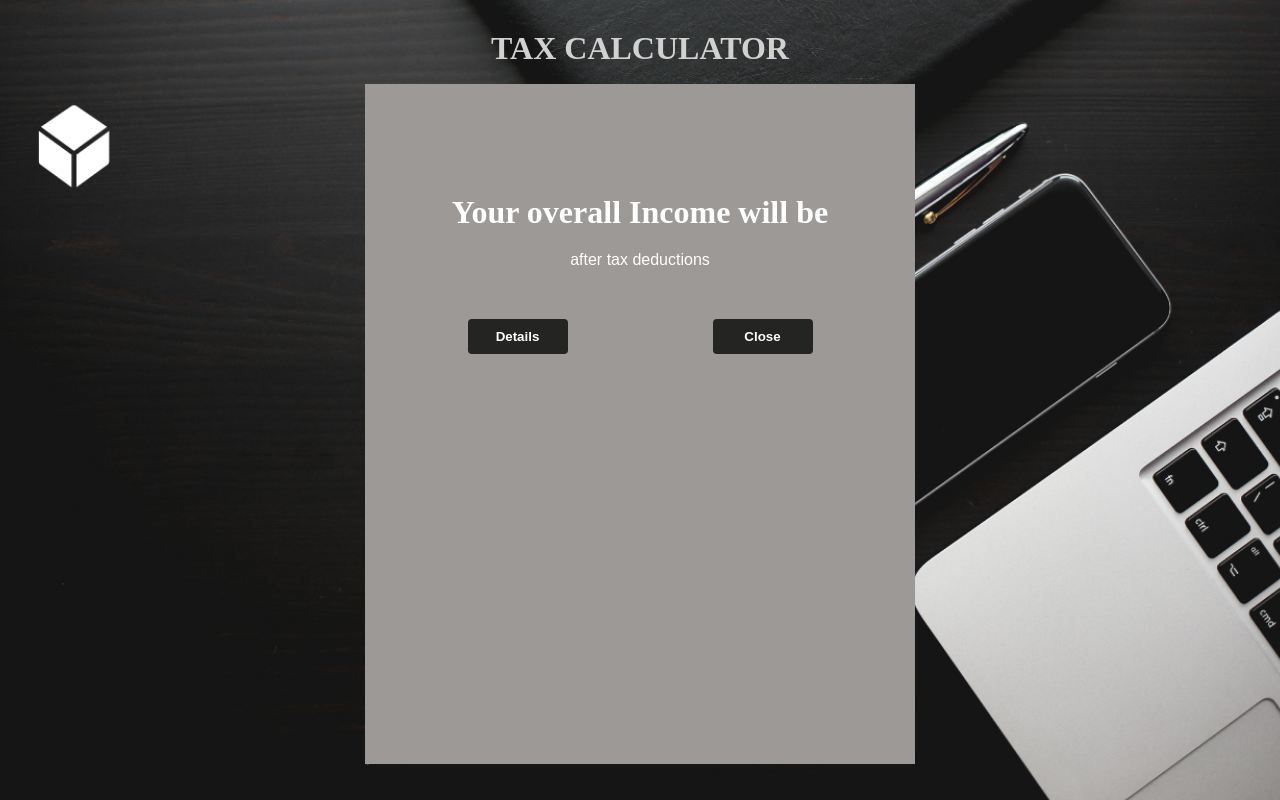
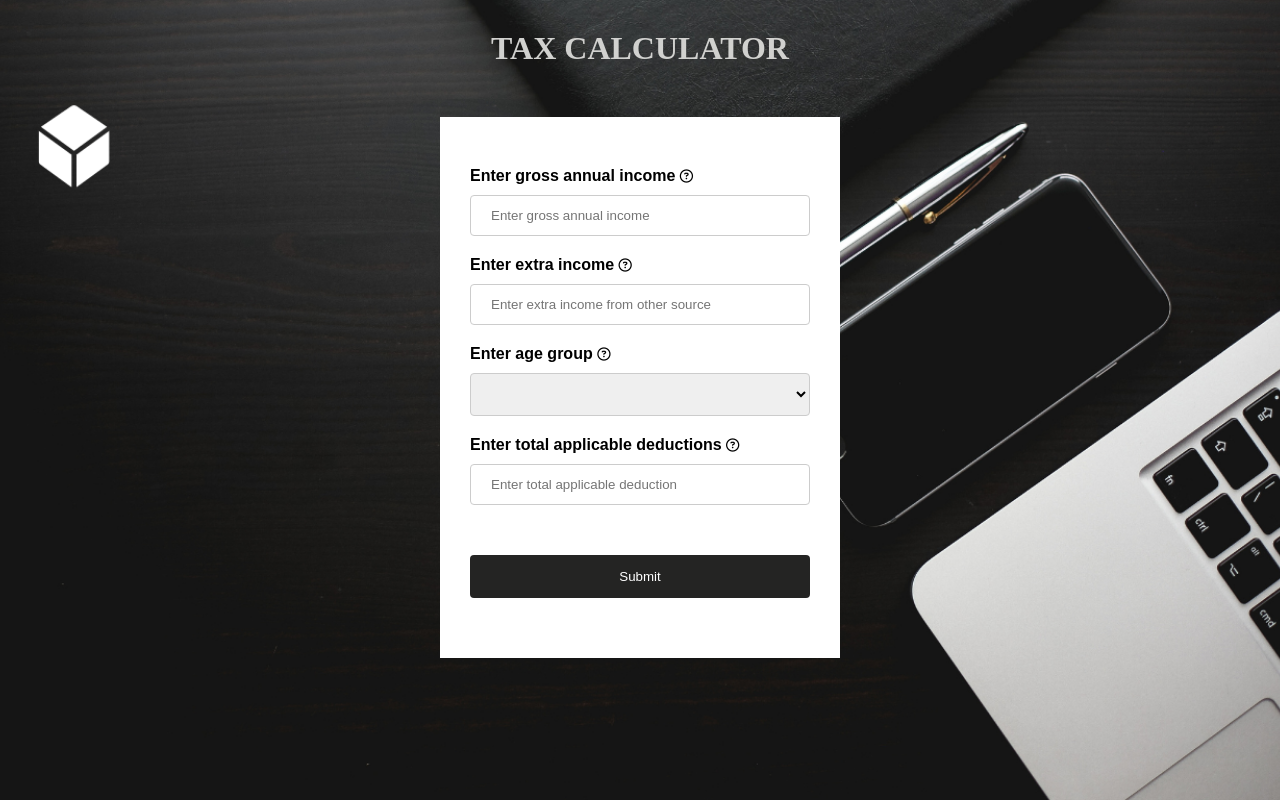
Before and after one commit to rsvanshika/TAX-CALCULATOR-ASSIGNMENT, a plain HTML site: page index.html in a window 1280 px wide. Drawn offline with Linux system fonts and the light colour scheme.

Commit message:
css changed

```diff
--- a/style.css
+++ b/style.css
@@ -23,7 +23,7 @@
     font-family:'Times New Roman', Times, serif;
     font-weight: 600;
     color: #d1d1cf;
-    margin-bottom: 20px;
+    margin-bottom: 50px;
 }
 /* Styling the container */
 .container {
@@ -215,16 +215,16 @@ input, select {
 }
 /* Styling for popup */
 .popup {
-    /* display: none; */
+    display: none;
     position: fixed;
-    top: 53%;
+    top: 50%;
     left: 50%;
     transform: translate(-50%, -50%);
     background-color: #242423(0, 0, 0, 0.5);
     z-index: 999;
     width: 90%; /* Adjusted for responsiveness */
     max-width: 550px; /* Added maximum width for larger screens */
-    height: 85vh;
+    height: 80vh;
     padding: 30px;
     background-color: #9c9997;
     border: solid #242423(128, 128, 128, 0.261) 2px
@@ -248,7 +248,7 @@ input, select {
     margin-top: 80px;
 }
 .buttons{
-    margin-top: 50px;
+    margin-top: 100px;
     display: flex;
     flex-direction:row;
     justify-content: space-around;
@@ -284,7 +284,7 @@ button:hover {
     padding: 30px;
     background-color: #fff;
     border: solid #242423(128, 128, 128, 0.261) 2px;
-
+    height: 60vh;
 }
 
 #details h1{
@@ -296,14 +296,14 @@ button:hover {
 table {
     border-collapse: collapse;
     width: 90%;
-    margin:auto;
+    margin:-50px auto;
+
 
 
 }
 
 table, th, td {
     border: 1px solid black;
-
 
 }
 
```
